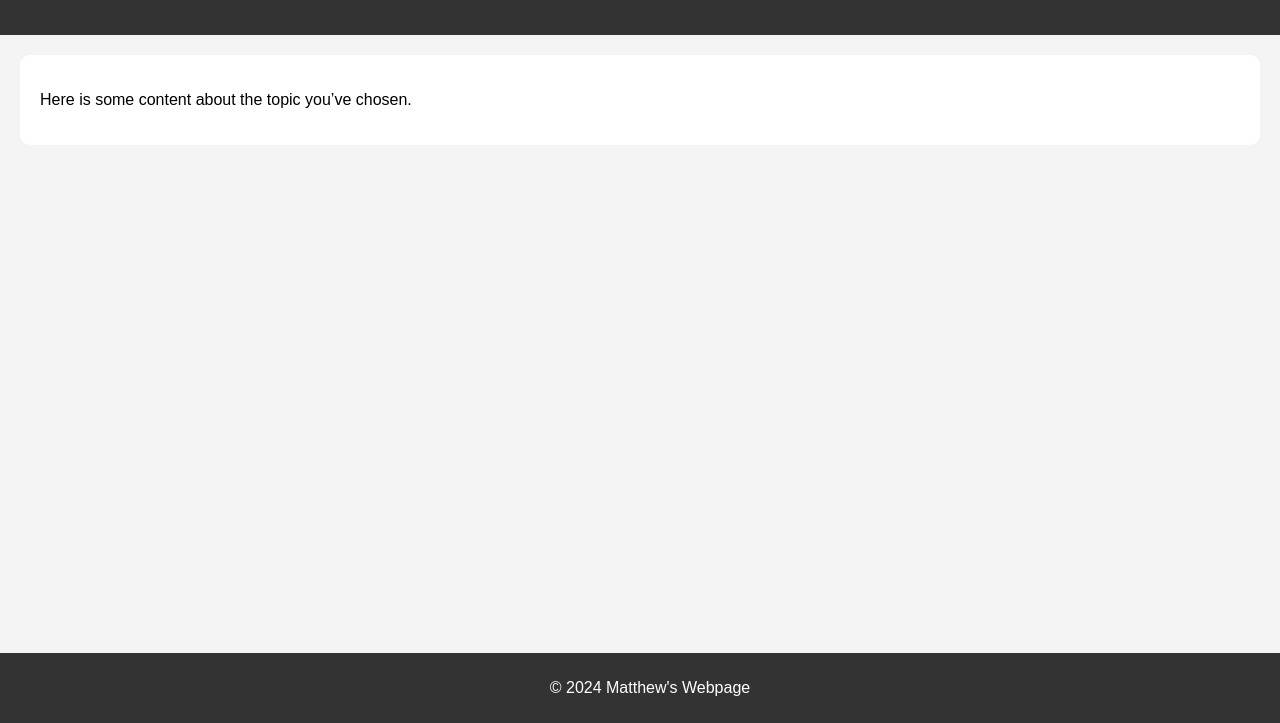
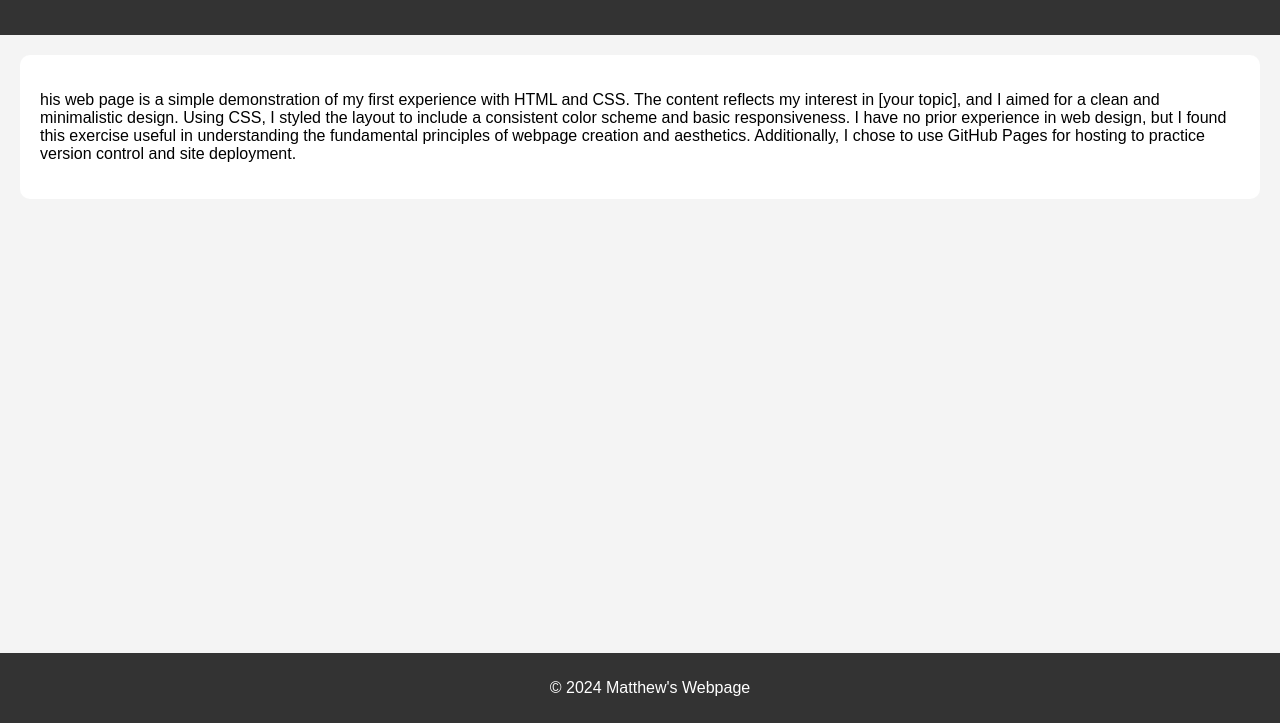
Before and after one commit to s1ckest/Personal, a plain HTML site: page index.html in a window 1280 px wide. Shown: the part 77-800 px from the top of the page. Drawn offline with Linux system fonts and the light colour scheme.

Commit message:
Update index.html

```diff
--- a/index.html
+++ b/index.html
@@ -11,7 +11,7 @@
     <h1>Welcome to My Web Page</h1>
 </header>
 <section>
-    <p>Here is some content about the topic you’ve chosen.</p>
+    <p>his web page is a simple demonstration of my first experience with HTML and CSS. The content reflects my interest in [your topic], and I aimed for a clean and minimalistic design. Using CSS, I styled the layout to include a consistent color scheme and basic responsiveness. I have no prior experience in web design, but I found this exercise useful in understanding the fundamental principles of webpage creation and aesthetics. Additionally, I chose to use GitHub Pages for hosting to practice version control and site deployment.</p>
 </section>
 <footer>
     <p>© 2024 Matthew's Webpage</p>
```
